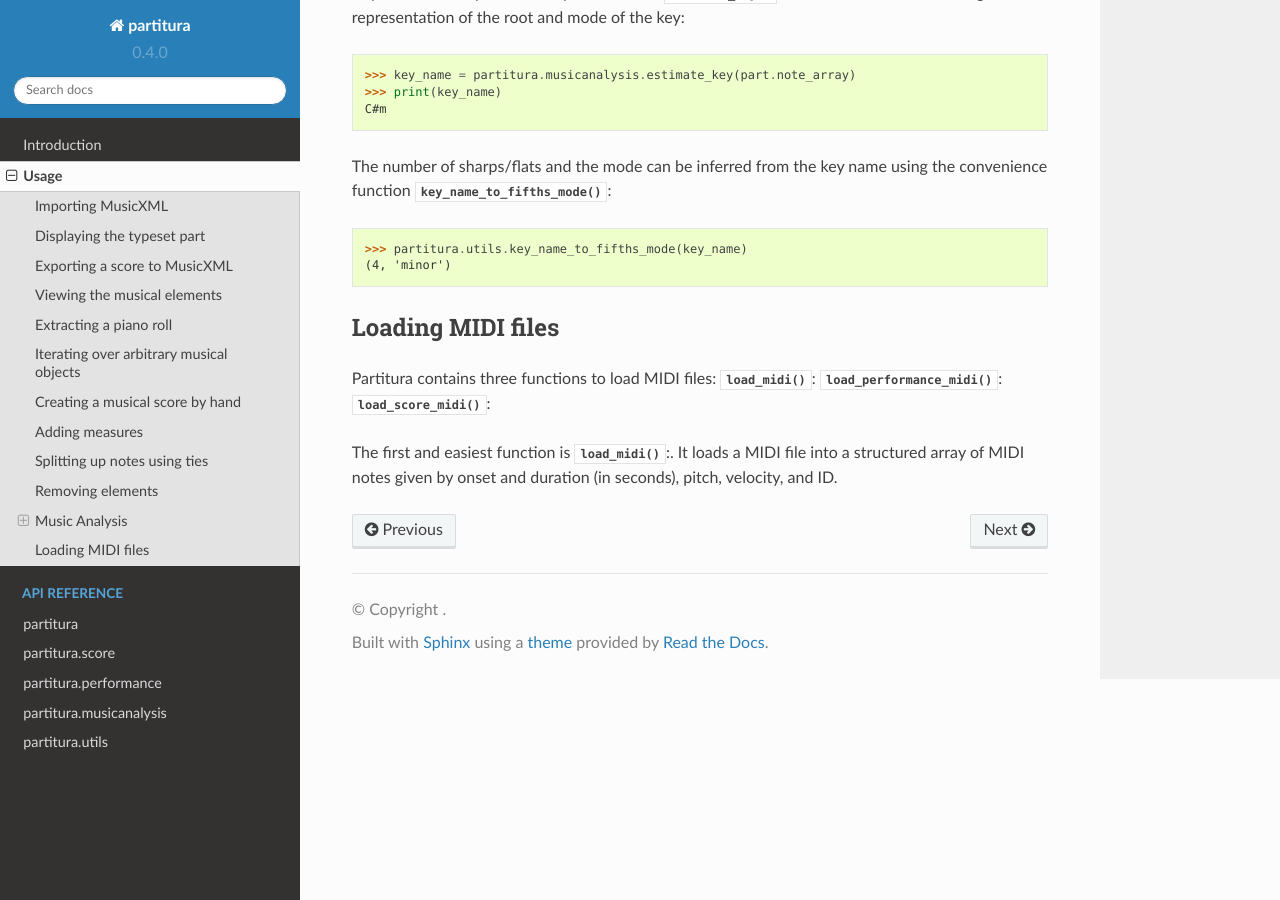
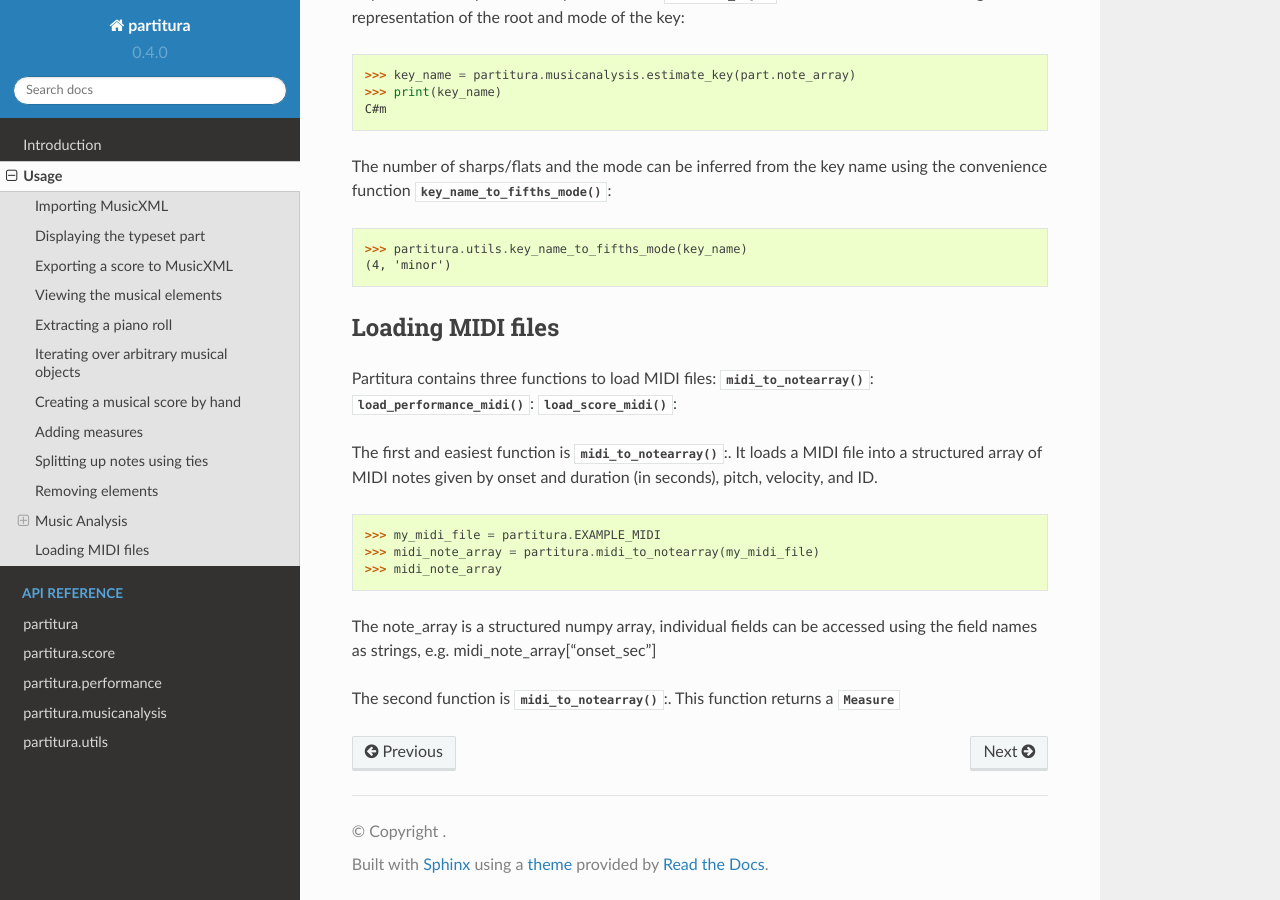
Before and after one commit to CPJKU/partitura, a Sphinx documentation site: the page built from docs/usage.rst, in a window 1280 px wide and 900 px high, scrolled down 8578 px. Built offline with Sphinx 7.4.7 and the Read the Docs theme 2.0.0, drawn with Linux system fonts in a browser that asks for light colours.

Commit message:
midi_to_notearray and tutorial

```diff
--- a/docs/usage.rst
+++ b/docs/usage.rst
@@ -467,9 +467,18 @@ Loading MIDI files
 ==================
 
 Partitura contains three functions to load MIDI files:
-:func:`~partitura.load_midi`:
+:func:`~partitura.midi_to_notearray`:
 :func:`~partitura.load_performance_midi`:
 :func:`~partitura.load_score_midi`:
 
-The first and easiest function is :func:`~partitura.load_midi`:. It loads a MIDI file into
+The first and easiest function is :func:`~partitura.midi_to_notearray`:. It loads a MIDI file into
 a structured array of MIDI notes given by onset and duration (in seconds), pitch, velocity, and ID.
+
+>>> my_midi_file = partitura.EXAMPLE_MIDI
+>>> midi_note_array = partitura.midi_to_notearray(my_midi_file)
+>>> midi_note_array
+
+The note_array is a structured numpy array, individual fields can be accessed using the field names as strings,
+e.g. midi_note_array["onset_sec"]
+
+The second function is :func:`~partitura.midi_to_notearray`:. This function returns a :class:`~partitura.score.Measure`
--- a/partitura/__init__.py
+++ b/partitura/__init__.py
@@ -9,7 +9,7 @@ import pkg_resources
 from .io.musescore import load_via_musescore
 from .io.importmusicxml import load_musicxml, musicxml_to_notearray
 from .io.exportmusicxml import save_musicxml
-from .io.importmidi import load_score_midi, load_performance_midi
+from .io.importmidi import load_score_midi, load_performance_midi, midi_to_notearray
 from .io.exportmidi import save_score_midi, save_performance_midi
 from .io.importmatch import load_match
 from .io.exportmatch import save_match
@@ -25,10 +25,11 @@ from . import musicanalysis
 
 #: An example MusicXML file for didactic purposes
 EXAMPLE_MUSICXML = pkg_resources.resource_filename("partitura", 'assets/score_example.musicxml')
+EXAMPLE_MIDI = pkg_resources.resource_filename("partitura", 'assets/score_example.mid')
 
 __all__ = ['load_musicxml', 'save_musicxml', 'musicxml_to_notearray',
            'load_score_midi', 'save_score_midi', 'load_via_musescore',
            'load_performance_midi', 'save_performance_midi',
            'load_match', 'save_match',
            # add names of nakamura and mei
-           'render', 'EXAMPLE_MUSICXML']
+           'render', 'EXAMPLE_MUSICXML', 'EXAMPLE_MIDI']
```
Also changed, not shown: 2 other files.
